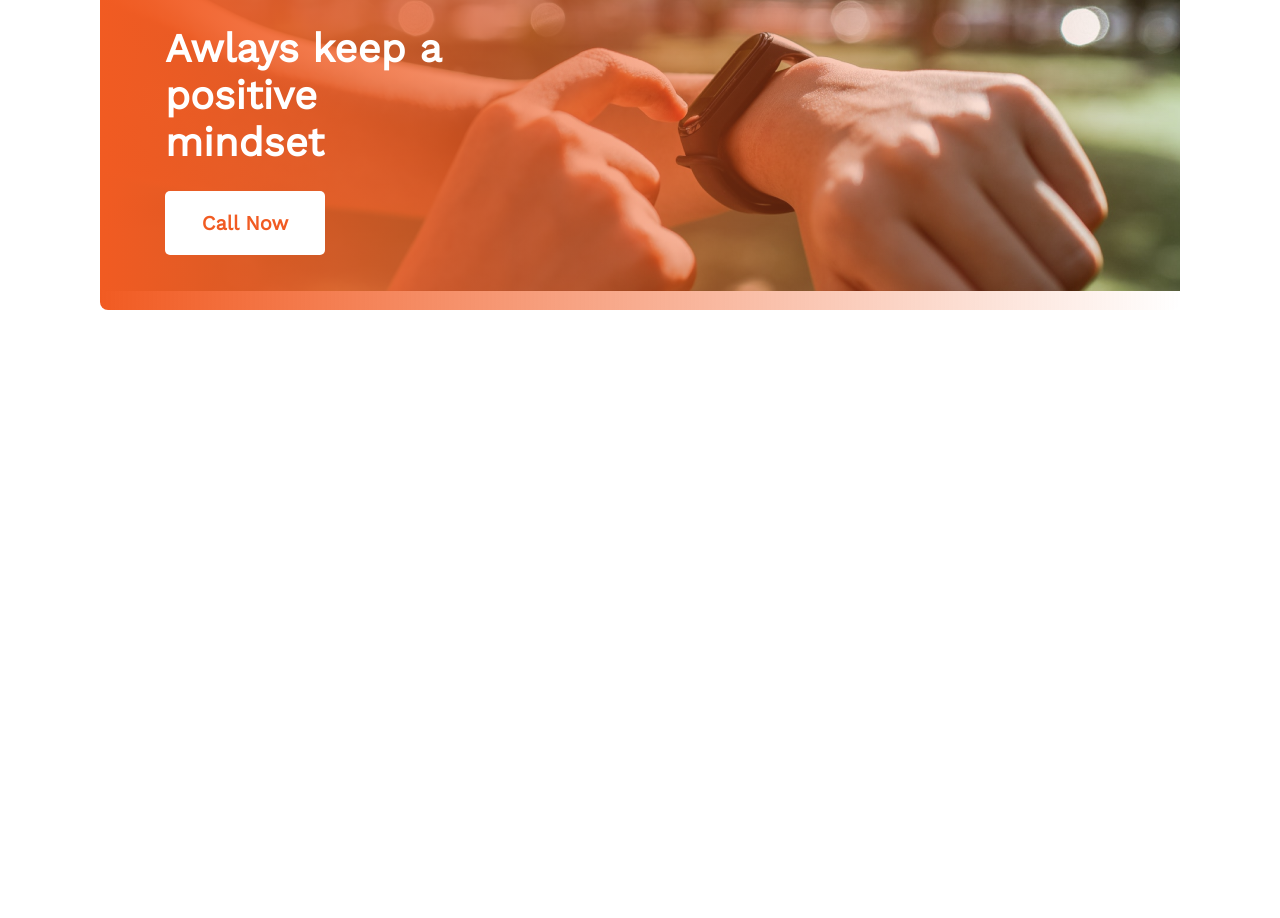
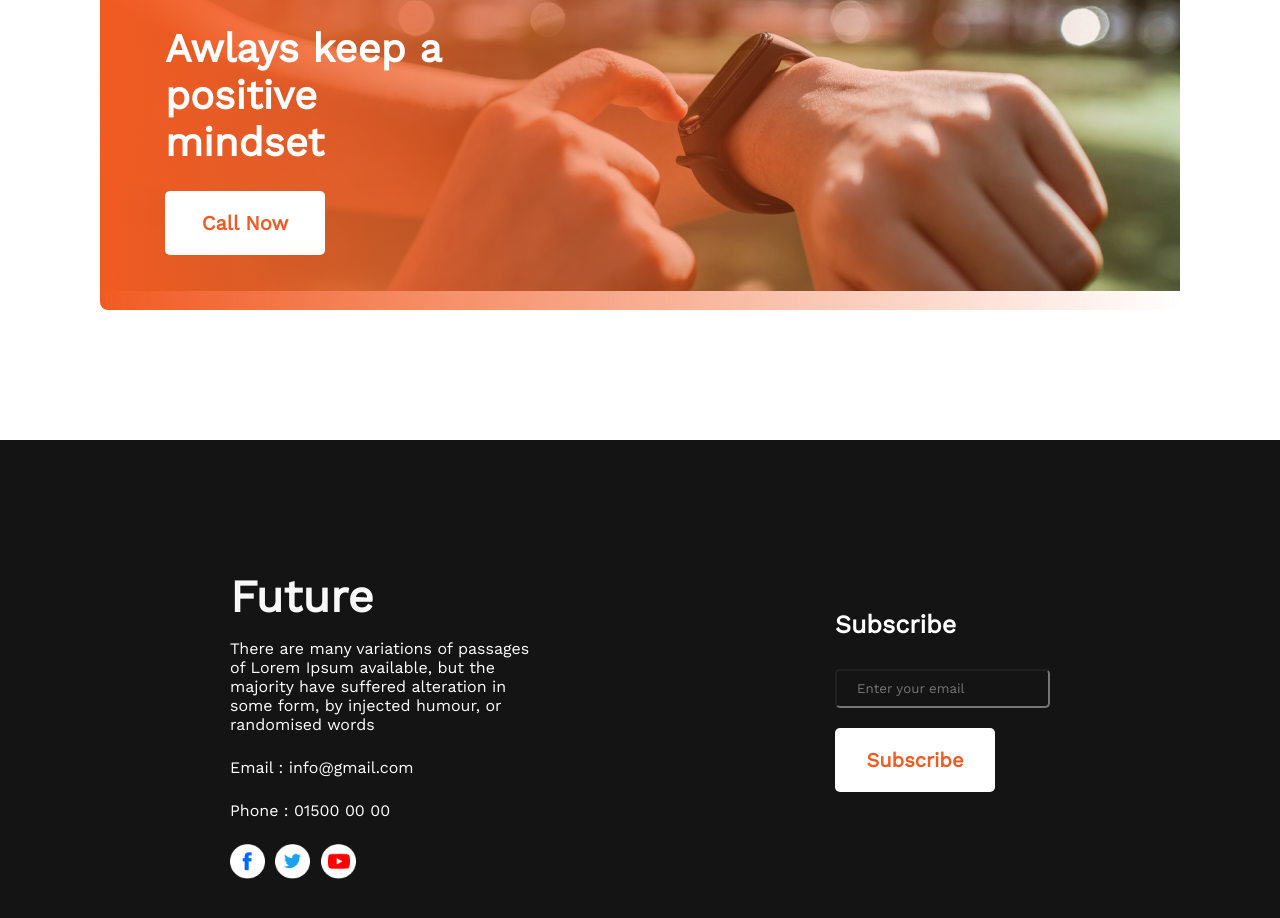
Before and after one commit to shahidaaktereva/first-assienment, a plain HTML site: page index.html in a window 1280 px wide. Shown: the part 2935-3853 px from the top of the page. Before the commit the page ends 3445 px from the top, so only its background shows below. Drawn offline with nearby package versions, Linux system fonts and the light colour scheme.

Commit message:
eight commit

```diff
--- a/index.html
+++ b/index.html
@@ -85,8 +85,21 @@
             </div>
         </section>
     </main>
-    <footer>
-
+    <footer class="footer-item">
+        <div class="footer-title">
+            <h3>Future</h3>
+            <p>There are many variations of passages of Lorem Ipsum available, but the majority have suffered alteration in some form, by injected humour, or randomised words</p>
+            <p>Email : info@gmail.com</p>
+            <p>Phone : 01500 00 00 </p>
+            <img src="images/icons/fb.png" alt="">
+            <img src="images/icons/twitter.png" alt="">
+            <img src="images/icons/youtube.png" alt="">
+        </div>
+        <div class="footer-input">
+            <h4 id="sub">Subscribe</h4>
+            <input type="email" name="" id="" placeholder="Enter your email"> <br>
+            <button class="primary-btn">Subscribe</button>
+        </div>
     </footer>
 </body>
 </html>
--- a/styles/portfolio.css
+++ b/styles/portfolio.css
@@ -149,5 +149,49 @@
     background-position: left;
     background-image: linear-gradient(90deg, #F15B22 0%, rgba(241, 91, 34, 0) 100%), url('../images/watch.png');
     border-radius: 8px;
-    margin: 0px 100px 200px 100px;
+    margin: 0px 100px 130px 100px;
 }
+
+/* footer styles  */
+.footer-item{
+    display: flex;
+    background: #151414;
+    padding: 130px 230px;
+}
+.footer-title{
+    padding-right: 300px;
+}
+.footer-title h3 {
+    color: #F8F8F8;
+    font-weight: 700;
+    font-size: 45px;
+    padding-bottom: 16px;
+}
+.footer-title p {
+    color: #FFFFFF;
+    font-weight: 400;
+    font-size: 16px;
+    padding-bottom: 24px;
+}
+.footer-title img{
+    padding-right: 5px;
+    width: 35px;
+    height: 35px;
+}
+#sub{
+    color: #FFFFFF;
+    font-weight: 600;
+    font-size: 25px;
+    padding-bottom: 10px;
+}
+.footer-input input{
+    background-color: #151414;
+    color: #FFFFFF;
+    padding: 10px 20px;
+    margin-top: 20px;
+    margin-bottom: 20px;
+    border-radius: 5px;
+}
+.footer-input {
+    padding-top: 40px;
+}
```
